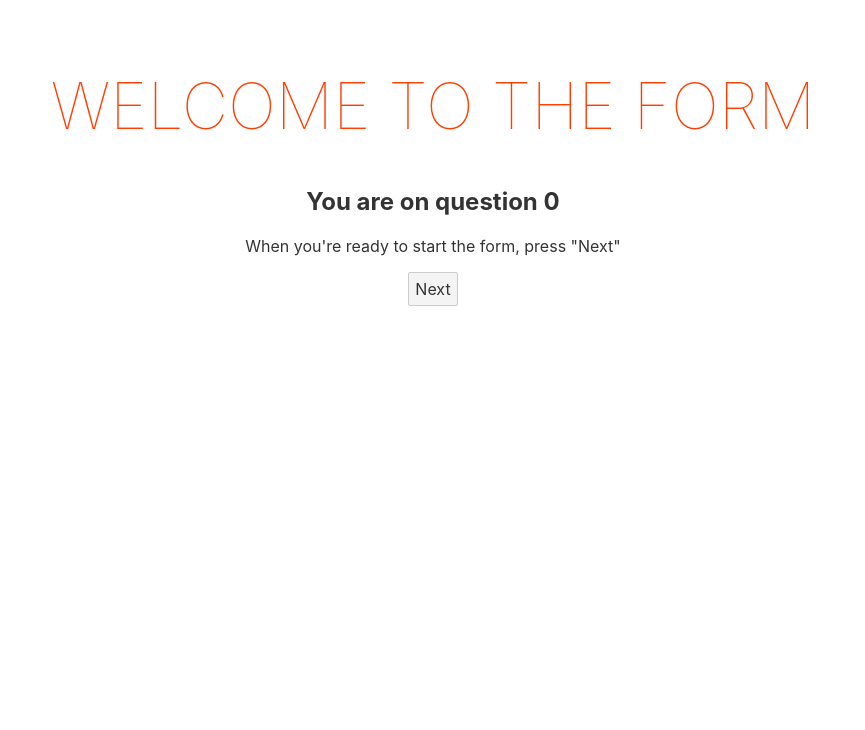
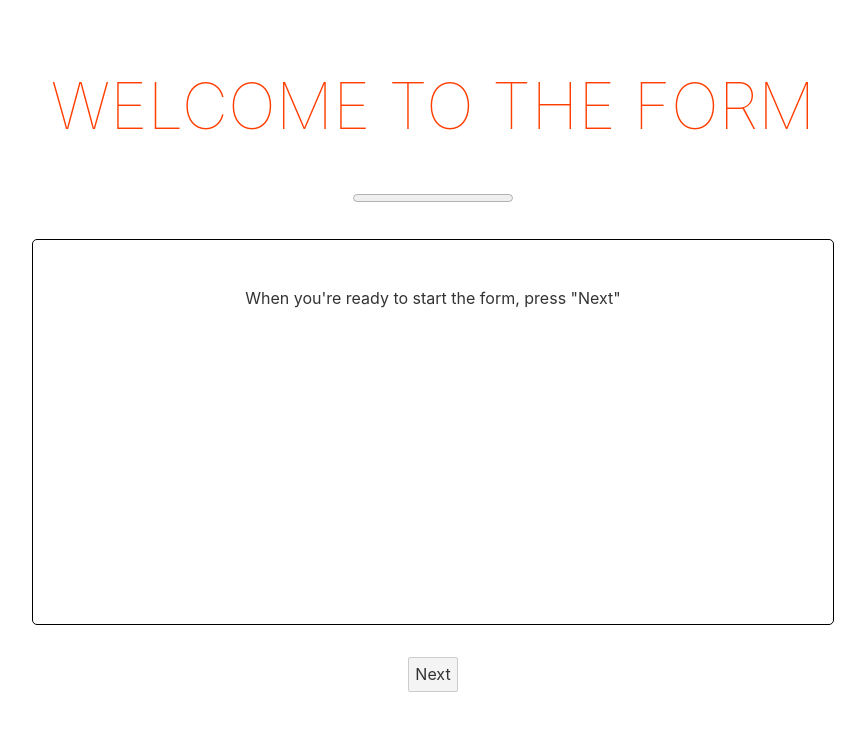
Before and after one commit to remyoudemans/svelte-multipage-form, a Svelte app: page / in a window 1280 px wide. Shown: the top 730 px of the page, without its empty margins (207-1072 px from the left). Built offline with nearby package versions, Linux system fonts and the light colour scheme.

Commit message:
feat: add a submit handler and some styles

```diff
--- a/src/pages/index.svelte
+++ b/src/pages/index.svelte
@@ -14,14 +14,19 @@
   };
 
   $: currentQuestion = questionComponents[questionIndex];
+
+  let formSubmitted = false;
 </script>
 
 <main>
   <h1>Welcome to the form</h1>
-  <h2>You are on question {questionIndex}</h2>
+  {#if !formSubmitted}
+    <progress value={questionIndex} max={questionComponents.length - 1}/>
 
     <form>
+      <div class='questionBox'>
         <svelte:component this={currentQuestion} />
+      </div>
 
       {#if questionIndex > 0}
         <button type="button" on:click|preventDefault={decrementQuestion}>Previous</button>
@@ -30,9 +35,14 @@
       {#if questionIndex < questionComponents.length - 1}
         <button type="submit" on:click|preventDefault={incrementQuestion}>Next</button>
       {:else}
-    <button type="submit" on:click|preventDefault={() => console.log('submitted!')}>Submit</button>
+        <button type="submit" on:click|preventDefault={() => formSubmitted = true}>Submit</button>
       {/if}
     </form>
+  {:else}
+    <div class='questionBox'>
+      <h2>Thanks for your time! You are a ⭐ </h2>
+    </div>
+  {/if}
 </main>
 
 <style>
@@ -55,4 +65,13 @@
 			max-width: none;
 		}
 	}
+
+  .questionBox {
+    padding: 2rem 0;
+    min-height: 20rem;
+    max-width: 50rem;
+    margin: 2rem auto;
+    border: 1px solid black;
+    border-radius: 5px;
+  }
 </style>
```
Lines whose indentation alone changed are shown as unchanged.
